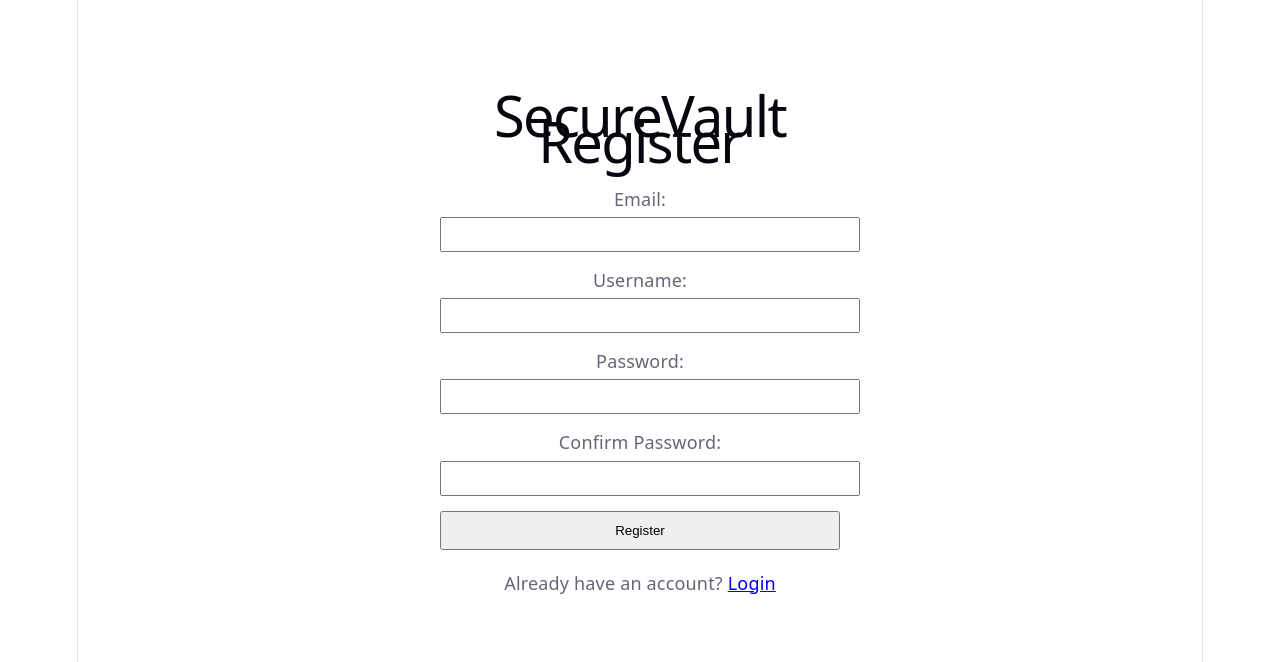
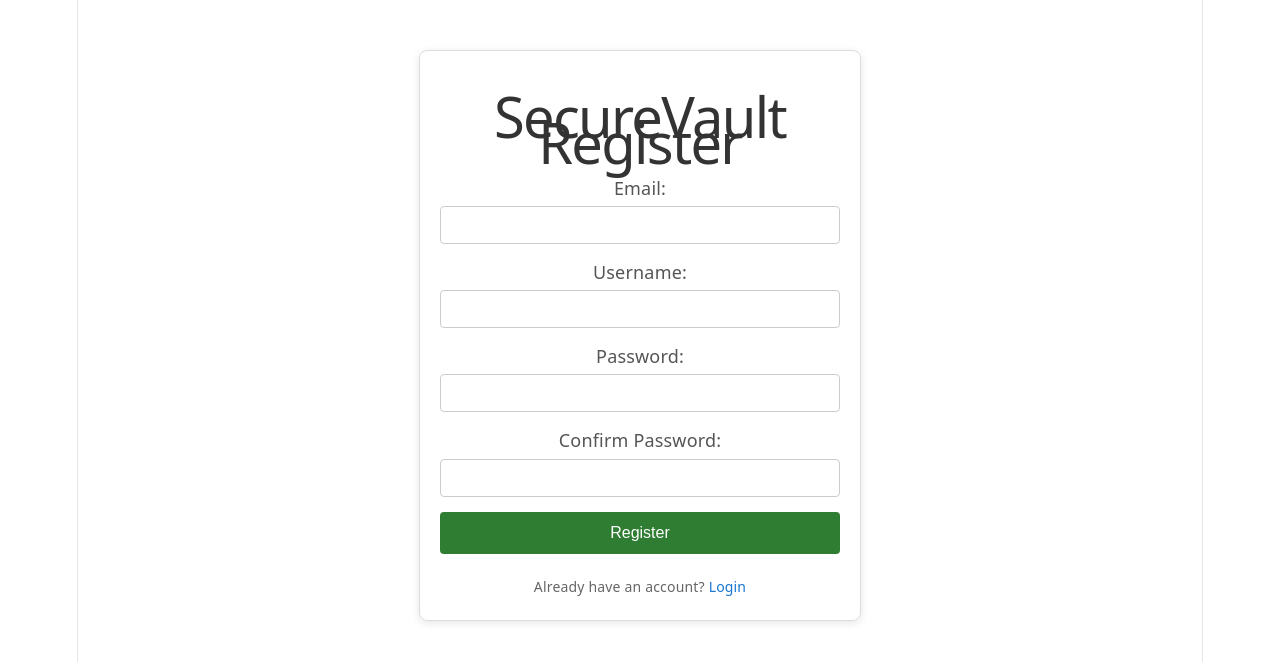
Before and after one commit to DanijelaObr/secure_vault, a React (Vite) app in the folder frontend/: page /register in a window 1280 px wide. Shown: the top 662 px of the page. Built offline with nearby package versions, Linux system fonts and the light colour scheme.

Commit message:
Added frontend setup and checked login flow.

```diff
--- a/frontend/src/App.tsx
+++ b/frontend/src/App.tsx
@@ -10,14 +10,12 @@ const ProtectedRoute: React.FC<{ children: React.ReactNode }> = ({
   children,
 }) => {
   const { user, loading } = useAuth();
-  console.log("ProtectedRoute check:", { user, loading });
 
   if (loading) {
     return <div>Loading...</div>;
   }
 
   if (!user) {
-    console.log("No user, redirecting to login");
     return <Navigate to="/login" replace />;
   }
 
--- a/frontend/src/pages/LoginPage.tsx
+++ b/frontend/src/pages/LoginPage.tsx
@@ -1,10 +1,9 @@
 import React, { useState } from "react";
 import { useNavigate, Link } from "react-router-dom";
 import { useAuth } from "../contexts/AuthContext";
+import "../styles/LoginPage.css";
 
 const LoginPage: React.FC = () => {
-  console.log("LoginPage rendered!");
-
   const [email, setEmail] = useState("");
   const [password, setPassword] = useState("");
   const [mfaToken, setMfaToken] = useState("");
@@ -20,20 +19,15 @@ const LoginPage: React.FC = () => {
     setError("");
     setLoading(true);
 
-    console.log("Attempting login with:", email);
-
     try {
       const result = await login(email, password);
-      console.log("Login result:", result);
 
       if (result.requireMfa) {
         setRequireMfa(true);
       } else if (result.success && result.user) {
-        // Sačekaj da se state ažurira
         navigate("/dashboard");
       }
     } catch (err: any) {
-      console.error("Login error:", err);
       setError(err.response?.data?.message || "Login failed");
     } finally {
       setLoading(false);
@@ -56,48 +50,40 @@ const LoginPage: React.FC = () => {
   };
 
   return (
-    <div style={{ maxWidth: "400px", margin: "50px auto", padding: "20px" }}>
+    <div className="login-container">
       <h1>SecureVault Login</h1>
 
-      {error && (
-        <div style={{ color: "red", marginBottom: "10px" }}>{error}</div>
-      )}
+      {error && <div className="error-message">{error}</div>}
 
       {!requireMfa ? (
         <form onSubmit={handleLogin}>
-          <div style={{ marginBottom: "15px" }}>
+          <div className="form-group">
             <label>Email:</label>
             <input
               type="email"
               value={email}
               onChange={(e) => setEmail(e.target.value)}
               required
-              style={{ width: "100%", padding: "8px", marginTop: "5px" }}
             />
           </div>
 
-          <div style={{ marginBottom: "15px" }}>
+          <div className="form-group">
             <label>Password:</label>
             <input
               type="password"
               value={password}
               onChange={(e) => setPassword(e.target.value)}
               required
-              style={{ width: "100%", padding: "8px", marginTop: "5px" }}
             />
           </div>
 
-          <button
-            type="submit"
-            disabled={loading}
-            style={{ width: "100%", padding: "10px" }}
-          >
+          <button type="submit" disabled={loading} className="submit-button">
             {loading ? "Logging in..." : "Login"}
           </button>
         </form>
       ) : (
         <form onSubmit={handleMfaVerify}>
-          <div style={{ marginBottom: "15px" }}>
+          <div className="form-group">
             <label>MFA Token:</label>
             <input
               type="text"
@@ -105,21 +91,16 @@ const LoginPage: React.FC = () => {
               onChange={(e) => setMfaToken(e.target.value)}
               required
               placeholder="Enter 6-digit code"
-              style={{ width: "100%", padding: "8px", marginTop: "5px" }}
             />
           </div>
 
-          <button
-            type="submit"
-            disabled={loading}
-            style={{ width: "100%", padding: "10px" }}
-          >
+          <button type="submit" disabled={loading} className="submit-button">
             {loading ? "Verifying..." : "Verify MFA"}
           </button>
         </form>
       )}
 
-      <div style={{ marginTop: "20px", textAlign: "center" }}>
+      <div className="auth-link">
         Don't have an account? <Link to="/register">Register</Link>
       </div>
     </div>
--- a/frontend/src/pages/RegisterPage.tsx
+++ b/frontend/src/pages/RegisterPage.tsx
@@ -1,6 +1,7 @@
 import React, { useState } from "react";
 import { useNavigate, Link } from "react-router-dom";
 import { useAuth } from "../contexts/AuthContext";
+import "../styles/RegisterPage.css";
 
 const RegisterPage: React.FC = () => {
   const [email, setEmail] = useState("");
@@ -40,68 +41,58 @@ const RegisterPage: React.FC = () => {
   };
 
   return (
-    <div style={{ maxWidth: "400px", margin: "50px auto", padding: "20px" }}>
+    <div className="register-container">
       <h1>SecureVault Register</h1>
 
-      {error && (
-        <div style={{ color: "red", marginBottom: "10px" }}>{error}</div>
-      )}
+      {error && <div className="error-message">{error}</div>}
 
       <form onSubmit={handleRegister}>
-        <div style={{ marginBottom: "15px" }}>
+        <div className="form-group">
           <label>Email:</label>
           <input
             type="email"
             value={email}
             onChange={(e) => setEmail(e.target.value)}
             required
-            style={{ width: "100%", padding: "8px", marginTop: "5px" }}
           />
         </div>
 
-        <div style={{ marginBottom: "15px" }}>
+        <div className="form-group">
           <label>Username:</label>
           <input
             type="text"
             value={username}
             onChange={(e) => setUsername(e.target.value)}
             required
-            style={{ width: "100%", padding: "8px", marginTop: "5px" }}
           />
         </div>
 
-        <div style={{ marginBottom: "15px" }}>
+        <div className="form-group">
           <label>Password:</label>
           <input
             type="password"
             value={password}
             onChange={(e) => setPassword(e.target.value)}
             required
-            style={{ width: "100%", padding: "8px", marginTop: "5px" }}
           />
         </div>
 
-        <div style={{ marginBottom: "15px" }}>
+        <div className="form-group">
           <label>Confirm Password:</label>
           <input
             type="password"
             value={confirmPassword}
             onChange={(e) => setConfirmPassword(e.target.value)}
             required
-            style={{ width: "100%", padding: "8px", marginTop: "5px" }}
           />
         </div>
 
-        <button
-          type="submit"
-          disabled={loading}
-          style={{ width: "100%", padding: "10px" }}
-        >
+        <button type="submit" disabled={loading} className="submit-button">
           {loading ? "Registering..." : "Register"}
         </button>
       </form>
 
-      <div style={{ marginTop: "20px", textAlign: "center" }}>
+      <div className="auth-link">
         Already have an account? <Link to="/login">Login</Link>
       </div>
     </div>
--- /dev/null
+++ b/frontend/src/styles/DashboardPage.css
@@ -0,0 +1,163 @@
+.dashboard-container {
+  padding: 20px;
+  max-width: 1200px;
+  margin: 0 auto;
+}
+
+.dashboard-header {
+  display: flex;
+  justify-content: space-between;
+  align-items: center;
+  margin-bottom: 30px;
+  padding-bottom: 15px;
+  border-bottom: 2px solid #e0e0e0;
+}
+
+.dashboard-header h1 {
+  margin: 0;
+  color: #333;
+}
+
+.dashboard-actions {
+  display: flex;
+  gap: 10px;
+  align-items: center;
+}
+
+.user-info {
+  margin-right: 20px;
+  font-weight: 500;
+  color: #555;
+}
+
+.btn-primary {
+  padding: 10px 20px;
+  background-color: #1976d2;
+  color: white;
+  border: none;
+  border-radius: 4px;
+  font-size: 14px;
+  font-weight: 500;
+  cursor: pointer;
+  transition: background-color 0.3s;
+}
+
+.btn-primary:hover {
+  background-color: #1565c0;
+}
+
+.btn-danger {
+  padding: 10px 20px;
+  background-color: #d32f2f;
+  color: white;
+  border: none;
+  border-radius: 4px;
+  font-size: 14px;
+  font-weight: 500;
+  cursor: pointer;
+  transition: background-color 0.3s;
+}
+
+.btn-danger:hover {
+  background-color: #c62828;
+}
+
+.error-message {
+  color: #d32f2f;
+  background-color: #ffebee;
+  padding: 15px;
+  margin-bottom: 20px;
+  border-radius: 4px;
+  border-left: 4px solid #d32f2f;
+}
+
+.secrets-section h2 {
+  margin-bottom: 20px;
+  color: #333;
+}
+
+.empty-state {
+  text-align: center;
+  padding: 40px;
+  color: #999;
+  font-size: 16px;
+}
+
+.secrets-table {
+  width: 100%;
+  border-collapse: collapse;
+  background-color: white;
+  box-shadow: 0 2px 4px rgba(0, 0, 0, 0.1);
+  border-radius: 4px;
+  overflow: hidden;
+}
+
+.secrets-table thead {
+  background-color: #f5f5f5;
+}
+
+.secrets-table th {
+  text-align: left;
+  padding: 15px;
+  font-weight: 600;
+  color: #555;
+  border-bottom: 2px solid #e0e0e0;
+}
+
+.secrets-table td {
+  padding: 15px;
+  border-bottom: 1px solid #f0f0f0;
+  color: #333;
+}
+
+.secrets-table tbody tr:hover {
+  background-color: #fafafa;
+}
+
+.action-buttons {
+  display: flex;
+  gap: 8px;
+}
+
+.btn-small {
+  padding: 6px 12px;
+  font-size: 13px;
+  border: none;
+  border-radius: 3px;
+  cursor: pointer;
+  transition: all 0.2s;
+}
+
+.btn-view {
+  background-color: #1976d2;
+  color: white;
+}
+
+.btn-view:hover {
+  background-color: #1565c0;
+}
+
+.btn-edit {
+  background-color: #f57c00;
+  color: white;
+}
+
+.btn-edit:hover {
+  background-color: #ef6c00;
+}
+
+.btn-delete {
+  background-color: #d32f2f;
+  color: white;
+}
+
+.btn-delete:hover {
+  background-color: #c62828;
+}
+
+.loading {
+  text-align: center;
+  padding: 40px;
+  font-size: 18px;
+  color: #666;
+}
--- /dev/null
+++ b/frontend/src/styles/LoginPage.css
@@ -0,0 +1,86 @@
+.login-container {
+  max-width: 400px;
+  margin: 50px auto;
+  padding: 20px;
+  border: 1px solid #ddd;
+  border-radius: 8px;
+  box-shadow: 0 2px 8px rgba(0, 0, 0, 0.1);
+}
+
+.login-container h1 {
+  text-align: center;
+  margin-bottom: 20px;
+  color: #333;
+}
+
+.error-message {
+  color: #d32f2f;
+  background-color: #ffebee;
+  padding: 10px;
+  margin-bottom: 15px;
+  border-radius: 4px;
+  border-left: 4px solid #d32f2f;
+}
+
+.form-group {
+  margin-bottom: 15px;
+}
+
+.form-group label {
+  display: block;
+  margin-bottom: 5px;
+  font-weight: 500;
+  color: #555;
+}
+
+.form-group input {
+  width: 100%;
+  padding: 10px;
+  border: 1px solid #ccc;
+  border-radius: 4px;
+  font-size: 14px;
+  box-sizing: border-box;
+}
+
+.form-group input:focus {
+  outline: none;
+  border-color: #1976d2;
+}
+
+.submit-button {
+  width: 100%;
+  padding: 12px;
+  background-color: #1976d2;
+  color: white;
+  border: none;
+  border-radius: 4px;
+  font-size: 16px;
+  font-weight: 500;
+  cursor: pointer;
+  transition: background-color 0.3s;
+}
+
+.submit-button:hover:not(:disabled) {
+  background-color: #1565c0;
+}
+
+.submit-button:disabled {
+  background-color: #90caf9;
+  cursor: not-allowed;
+}
+
+.auth-link {
+  margin-top: 20px;
+  text-align: center;
+  font-size: 14px;
+  color: #666;
+}
+
+.auth-link a {
+  color: #1976d2;
+  text-decoration: none;
+}
+
+.auth-link a:hover {
+  text-decoration: underline;
+}
--- /dev/null
+++ b/frontend/src/styles/RegisterPage.css
@@ -0,0 +1,86 @@
+.register-container {
+  max-width: 400px;
+  margin: 50px auto;
+  padding: 20px;
+  border: 1px solid #ddd;
+  border-radius: 8px;
+  box-shadow: 0 2px 8px rgba(0, 0, 0, 0.1);
+}
+
+.register-container h1 {
+  text-align: center;
+  margin-bottom: 20px;
+  color: #333;
+}
+
+.error-message {
+  color: #d32f2f;
+  background-color: #ffebee;
+  padding: 10px;
+  margin-bottom: 15px;
+  border-radius: 4px;
+  border-left: 4px solid #d32f2f;
+}
+
+.form-group {
+  margin-bottom: 15px;
+}
+
+.form-group label {
+  display: block;
+  margin-bottom: 5px;
+  font-weight: 500;
+  color: #555;
+}
+
+.form-group input {
+  width: 100%;
+  padding: 10px;
+  border: 1px solid #ccc;
+  border-radius: 4px;
+  font-size: 14px;
+  box-sizing: border-box;
+}
+
+.form-group input:focus {
+  outline: none;
+  border-color: #1976d2;
+}
+
+.submit-button {
+  width: 100%;
+  padding: 12px;
+  background-color: #2e7d32;
+  color: white;
+  border: none;
+  border-radius: 4px;
+  font-size: 16px;
+  font-weight: 500;
+  cursor: pointer;
+  transition: background-color 0.3s;
+}
+
+.submit-button:hover:not(:disabled) {
+  background-color: #1b5e20;
+}
+
+.submit-button:disabled {
+  background-color: #81c784;
+  cursor: not-allowed;
+}
+
+.auth-link {
+  margin-top: 20px;
+  text-align: center;
+  font-size: 14px;
+  color: #666;
+}
+
+.auth-link a {
+  color: #1976d2;
+  text-decoration: none;
+}
+
+.auth-link a:hover {
+  text-decoration: underline;
+}
```
Also changed, not shown: frontend/src/contexts/AuthContext.tsx (+0 -12 lines), frontend/src/pages/DashboardPage.tsx (+36 -42 lines).
